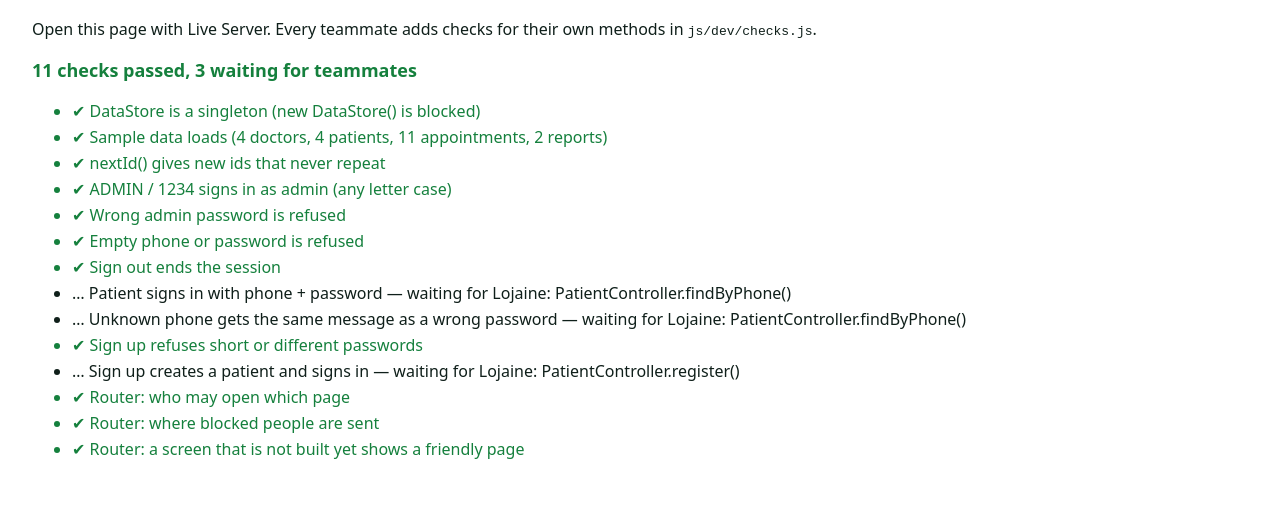
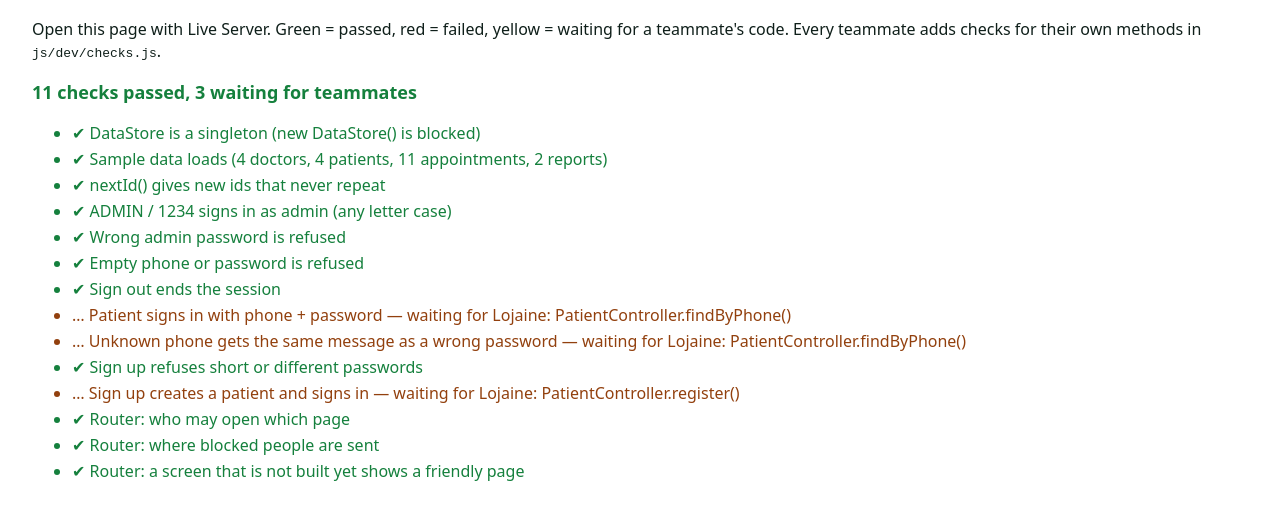
Before and after one commit to mohamedhazem19/hamOOP, a plain HTML site: page tests.html in a window 1280 px wide. Shown: the part 78-598 px from the top of the page. Drawn offline with Linux system fonts and the light colour scheme.

Commit message:
Mohamed week 1 only: tests.html

```diff
--- a/tests.html
+++ b/tests.html
@@ -6,13 +6,13 @@
   <link rel="icon" href="assets/images/logo.svg" type="image/svg+xml">
   <style>
     body { font-family: system-ui, sans-serif; margin: 32px; color: #0F1F1A; }
-    li { margin: 4px 0; } .pass { color: #15803D; } .fail { color: #B91C1C; font-weight: 700; }
+    li { margin: 4px 0; } .pass { color: #15803D; } .fail { color: #B91C1C; font-weight: 700; } .wait { color: #92400E; }
     #summary { font-size: 18px; font-weight: 700; }
   </style>
 </head>
 <body>
   <h1>Contract checks</h1>
-  <p>Open this page with Live Server. Every teammate adds checks for their own methods in <code>js/dev/checks.js</code>.</p>
+  <p>Open this page with Live Server. Green = passed, red = failed, yellow = waiting for a teammate's code. Every teammate adds checks for their own methods in <code>js/dev/checks.js</code>.</p>
   <p id="summary">Running…</p>
   <ul id="results"></ul>
   <script type="module" src="js/dev/checks.js"></script>
```
